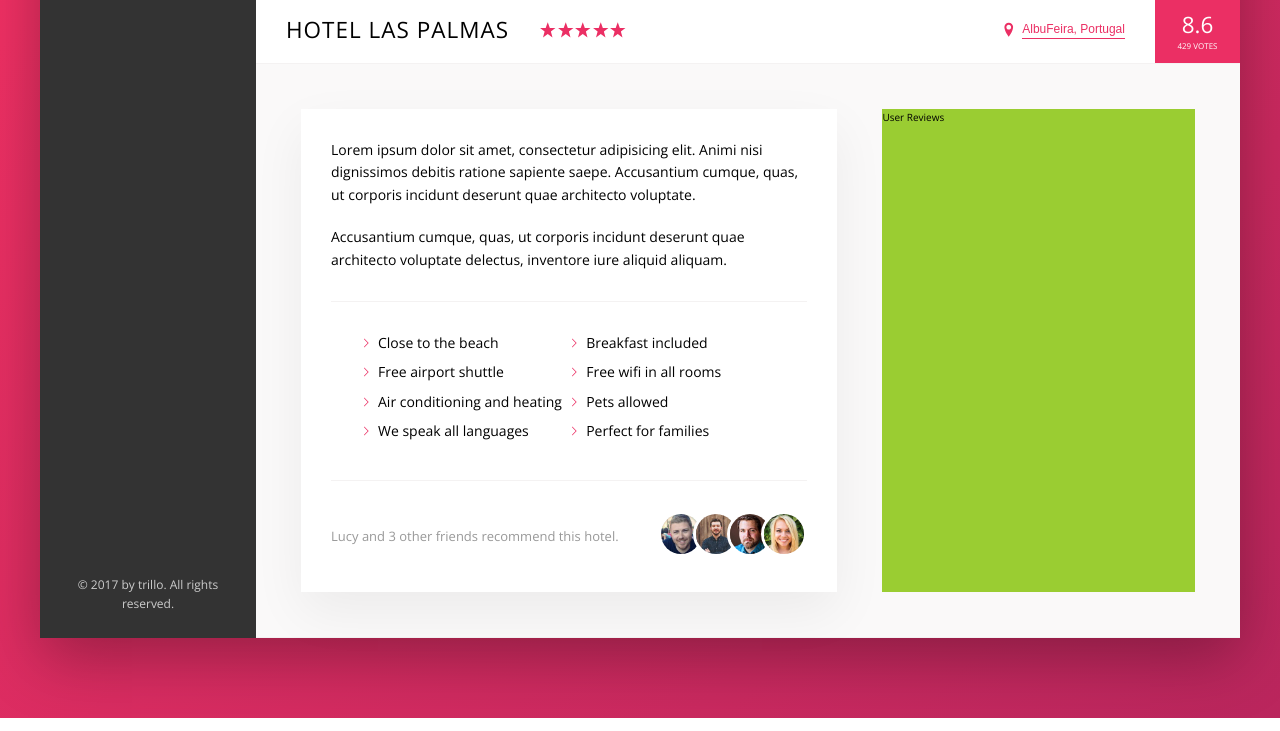
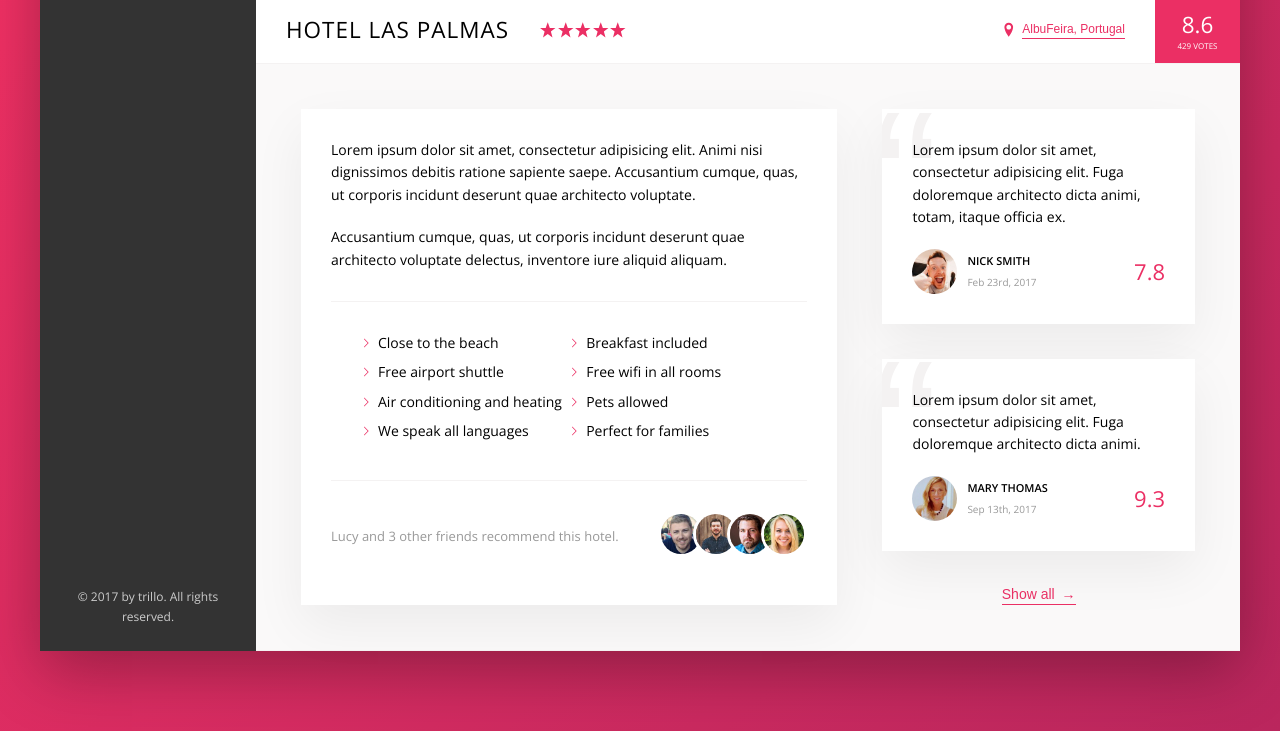
Before and after one commit to AliNisarAhmed/advancedCSS-Jonas, a website: page Trillo/index.html in a window 1280 px wide. Shown: the part 538-1269 px from the top of the page. Drawn offline with nearby package versions, Linux system fonts and the light colour scheme.

Commit message:
using ::before element to make huge quote signs

```diff
--- a/Trillo/index.html
+++ b/Trillo/index.html
@@ -139,6 +139,7 @@
               </div>
 
               <div class="detail">
+
                 <div class="description">
                   <p class="paragraph">
                     Lorem ipsum dolor sit amet, consectetur adipisicing elit. Animi nisi dignissimos debitis ratione sapiente saepe. Accusantium cumque, quas, ut corporis incidunt deserunt quae architecto voluptate.
@@ -168,8 +169,38 @@
                     </div>
                   </div>
                 </div>
+
                 <div class="user-reviews">
-                  User Reviews
+
+                  <figure class="review">
+                    <blockquote class="review__text">
+                      Lorem ipsum dolor sit amet, consectetur adipisicing elit. Fuga doloremque architecto dicta animi, totam, itaque officia ex.
+                      <figcaption class="review__user">
+                        <img src="img/user-1.jpg" alt="User 1" class="review__photo">
+                        <div class="review__user-box">
+                          <p class="review__user-name">Nick SMith</p>
+                          <p class="review__user-date">Feb 23rd, 2017</p>
+                        </div>
+                        <div class="review__rating">7.8</div>
+                      </figcaption>
+                    </blockquote>
+                  </figure>
+
+                  <figure class="review">
+                    <blockquote class="review__text">
+                      Lorem ipsum dolor sit amet, consectetur adipisicing elit. Fuga doloremque architecto dicta animi.
+                      <figcaption class="review__user">
+                        <img src="img/user-2.jpg" alt="User 2" class="review__photo">
+                        <div class="review__user-box">
+                          <p class="review__user-name">Mary Thomas</p>
+                          <p class="review__user-date">Sep 13th, 2017</p>
+                        </div>
+                        <div class="review__rating">9.3</div>
+                      </figcaption>
+                    </blockquote>
+                  </figure>
+
+                  <button class="btn-inline">Show all <span>&rarr;</span></button>
                 </div>
               </div>
 
--- a/Trillo/sass/_components.scss
+++ b/Trillo/sass/_components.scss
@@ -303,9 +303,19 @@
   cursor: pointer;
   transition: all .2s;
 
+  & span {
+    margin-left: 3px;
+    transition: margin-left .2s;
+  }
+
   &:hover {
     color: var(--color-grey-dark-1);
+
+    & span {
+      margin-left: 8px;
+    }
   }
+
 
   &:focus {
     outline: none;
@@ -412,3 +422,68 @@
     }
   }
 }
+
+//==================================================================================
+
+// Reviews
+
+.review {
+
+  background-color: #fff;
+  box-shadow: var(--shadow-light);
+  padding: 3rem;
+  margin-bottom: 3.5rem;
+  position: relative;
+  overflow: hidden;
+
+  &__text {
+    z-index: 10;  // zindex only works if you use position property
+    position: relative;
+  }
+
+  &__user {
+    display: flex;
+    align-items: center;
+    margin-top: 2rem;
+  }
+
+  &__photo {
+    height: 4.5rem;
+    width: 4.5rem;
+    border-radius: 50%;
+    margin-right: 1rem;
+  }
+
+  &__user-box {
+    margin-right: auto;
+  }
+
+  &__user-name {
+    font-size: 1.1rem;
+    font-weight: 600;
+    text-transform: uppercase;
+    margin-bottom: .4rem;
+  }
+  &__user-date {
+    color: var(--color-grey-dark-3);
+    font-size: 1rem;
+  }
+
+  &__rating {
+    color: var(--color-primary);
+    font-size: 2.2rem;
+  }
+
+  &::before {
+    content: "\201C";
+    position: absolute;
+    top: -2.75rem;
+    left: -1rem;
+    font-size: 20rem;
+    color: var(--color-grey-light-2);
+    line-height: 1;
+    font-family: sans-serif;
+    overflow: hidden;
+    z-index: 1;
+  }
+}
--- a/Trillo/sass/_layout.scss
+++ b/Trillo/sass/_layout.scss
@@ -43,6 +43,7 @@
   padding: 4.5rem;
   background-color: var(--color-grey-light-1);
   border-bottom: var(--line);
+  font-size: 1.4rem;  // will be inherited by both .description and .user-reviews will inherit it
 }
 
 .description {
@@ -55,6 +56,10 @@
 }
 
 .user-reviews {
-  background-color: yellowgreen;
+  // background-color: yellowgreen;
   flex: 1;
+
+  display: flex;
+  flex-flow: column;
+  align-items: center;
 }
```
Also changed, not shown: Trillo/css/style.css.
